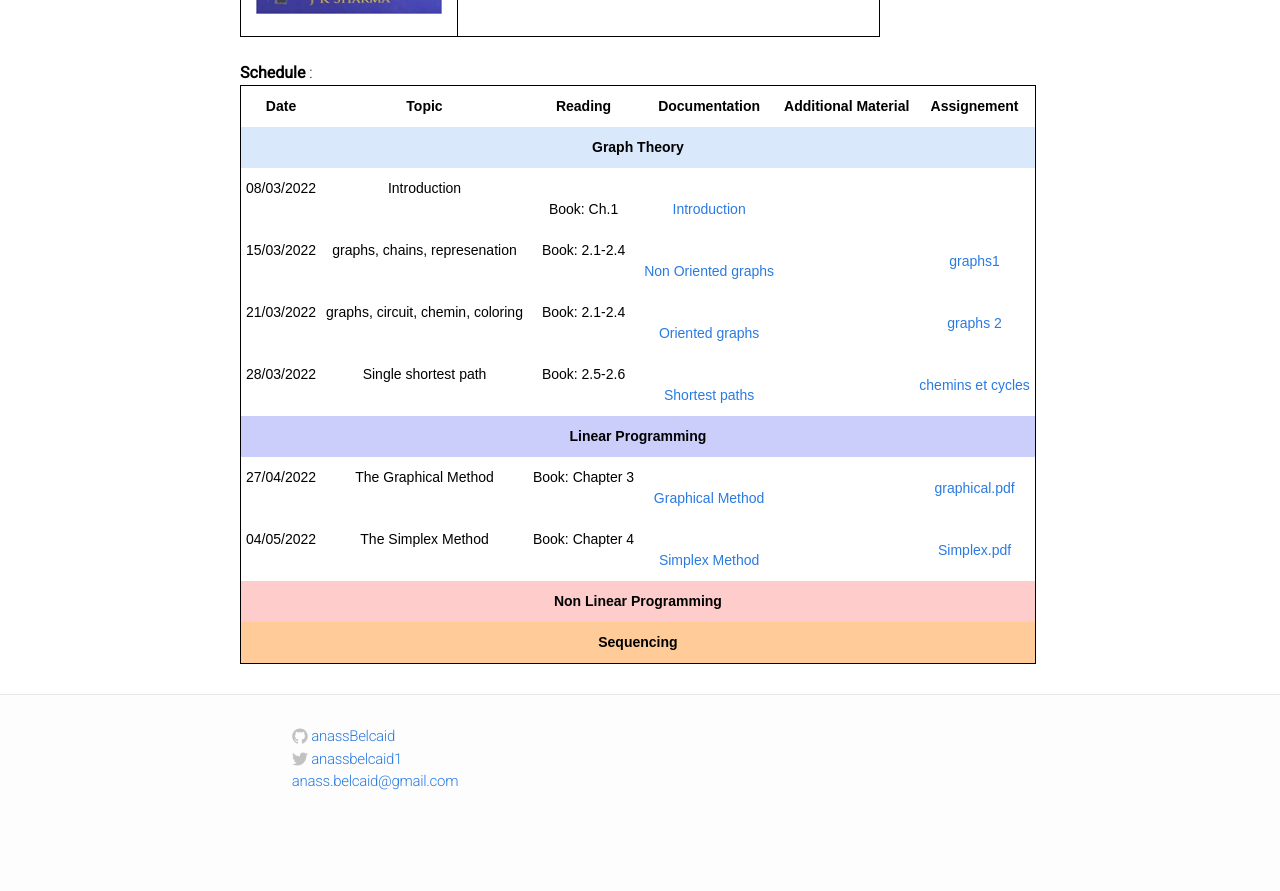
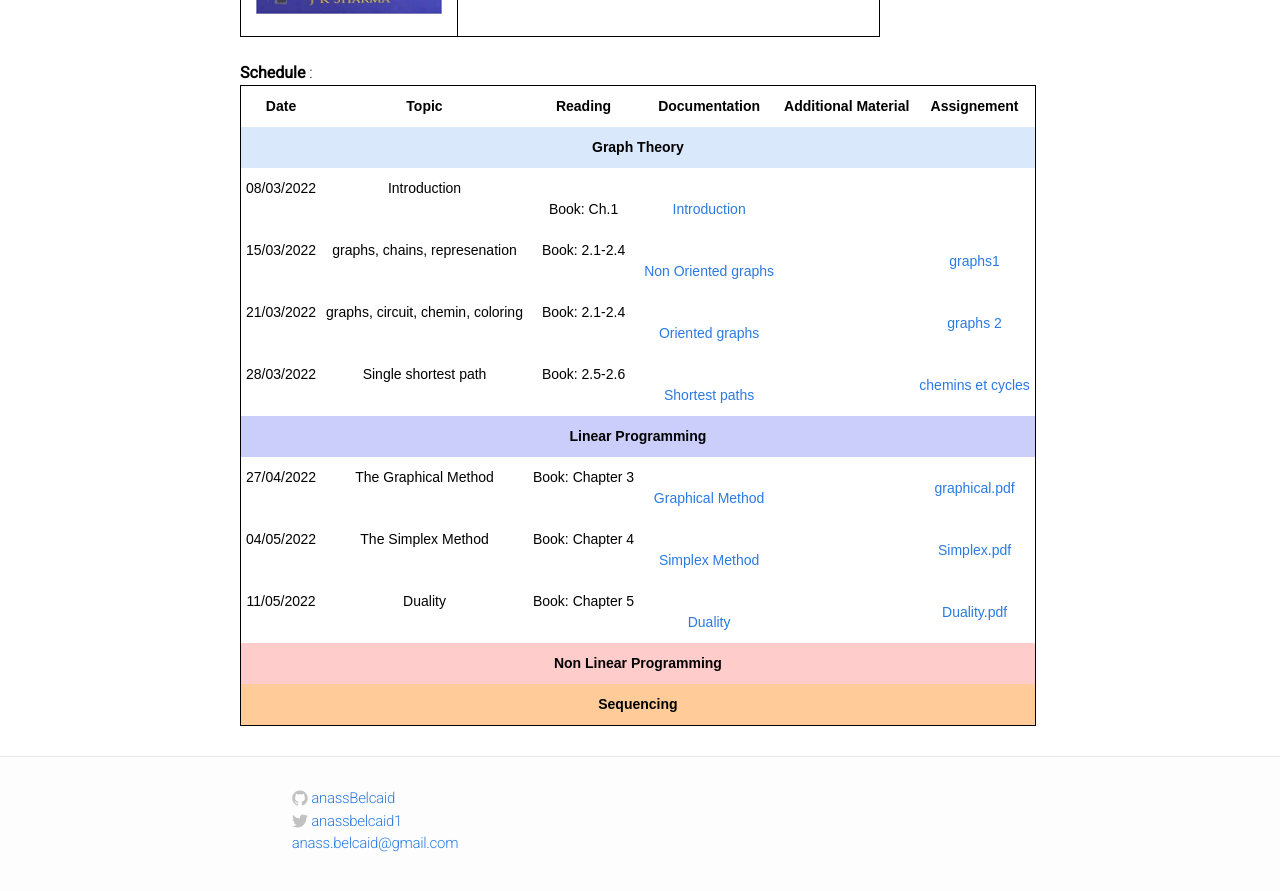
Before and after one commit to anassBelcaid/RO101, a Jekyll site: the page built from index.html, in a window 1280 px wide and 900 px high, scrolled down 810 px. Shown: the top 891 px of the window. Built offline with Jekyll 4.4.1, drawn with Linux system fonts in a browser that asks for light colours; before the commit the page ends 1648 px from its top, so only the background shows below that.

Commit message:
Unit on duality

```diff
--- a/index.html
+++ b/index.html
@@ -177,6 +177,20 @@ We also introduce the basic computer implementation of solving different program
   </tr>
 
   <tr>
+    <td class="tg-c3ow">11/05/2022</td>
+    <td class="tg-c3ow"> Duality<br></td>
+    <td class="tg-c3ow"> Book: Chapter 5<br> <a
+        </td>
+            <td class="tg-c3ow"><br>  <a href="{{ site.url }}{{ site.baseurl
+                }}/presentations/unit7/unit7.pdf" target="_blank"> Duality</a> </td>
+    <td class="tg-c3ow">
+    </td>
+    <td rowspan=1 align="center" > <a href="{{ site.url }}{{ site.baseurl
+        }}/homeworks/unit6/unit6.pdf" target="_blank"> Duality.pdf</a> <br></td>
+    <!-- <td class="tg-c3ow"> TBA <br></td> -->
+  </tr>
+
+  <tr>
       <td class="tg-c3ww" colspan="7"><span style="font-weight:bold">Non Linear
       Programming</span></td>
   </tr>
```
Also changed, not shown: 2 other files.
